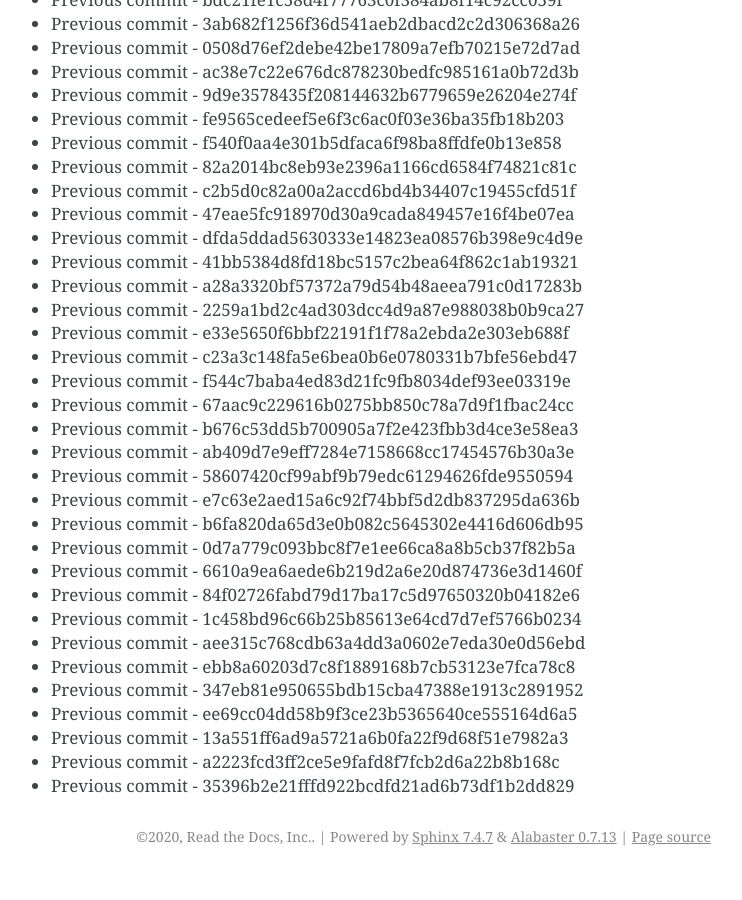
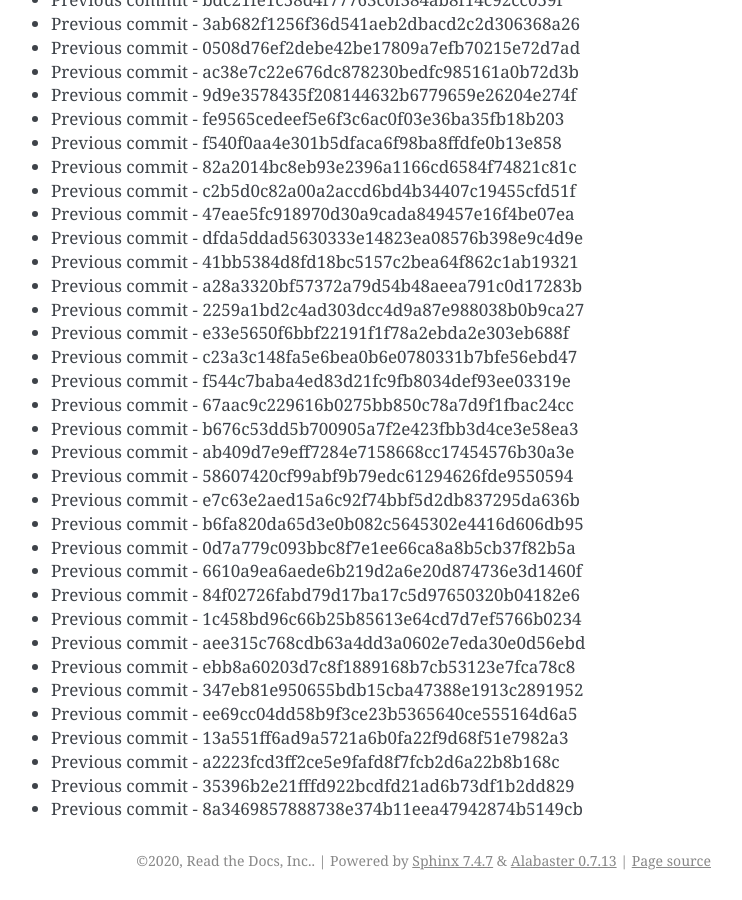
Before and after one commit to readthedocs/rtd-git-stresstest, a Sphinx documentation site: the page built from docs/updates.rst, in a window 1280 px wide and 900 px high, scrolled down 25999 px. Shown: the whole window, without its empty margins (399-1141 px from the left). Built offline with Sphinx 7.4.7, drawn with Linux system fonts in a browser that asks for light colours; before the commit the page ends 26875 px from its top, so only the background shows below that.

Commit message:
Generating commit from previous: 8a3469857888738e374b11eea47942874b5149cb

```diff
--- a/docs/updates.rst
+++ b/docs/updates.rst
@@ -1124,3 +1124,4 @@ It can be tested for any performance characteristics.
 * Previous commit - 13a551ff6ad9a5721a6b0fa22f9d68f51e7982a3
 * Previous commit - a2223fcd3ff2ce5e9fafd8f7fcb2d6a22b8b168c
 * Previous commit - 35396b2e21fffd922bcdfd21ad6b73df1b2dd829
+* Previous commit - 8a3469857888738e374b11eea47942874b5149cb
```
